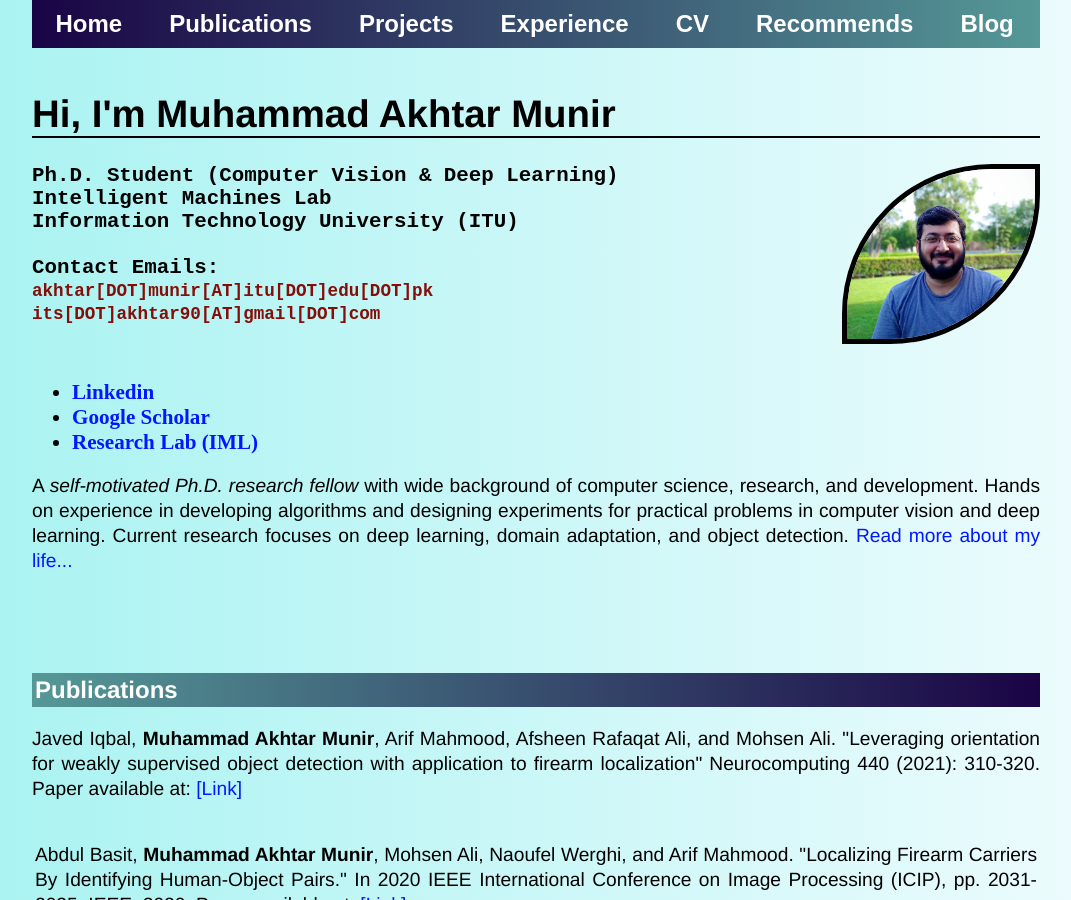
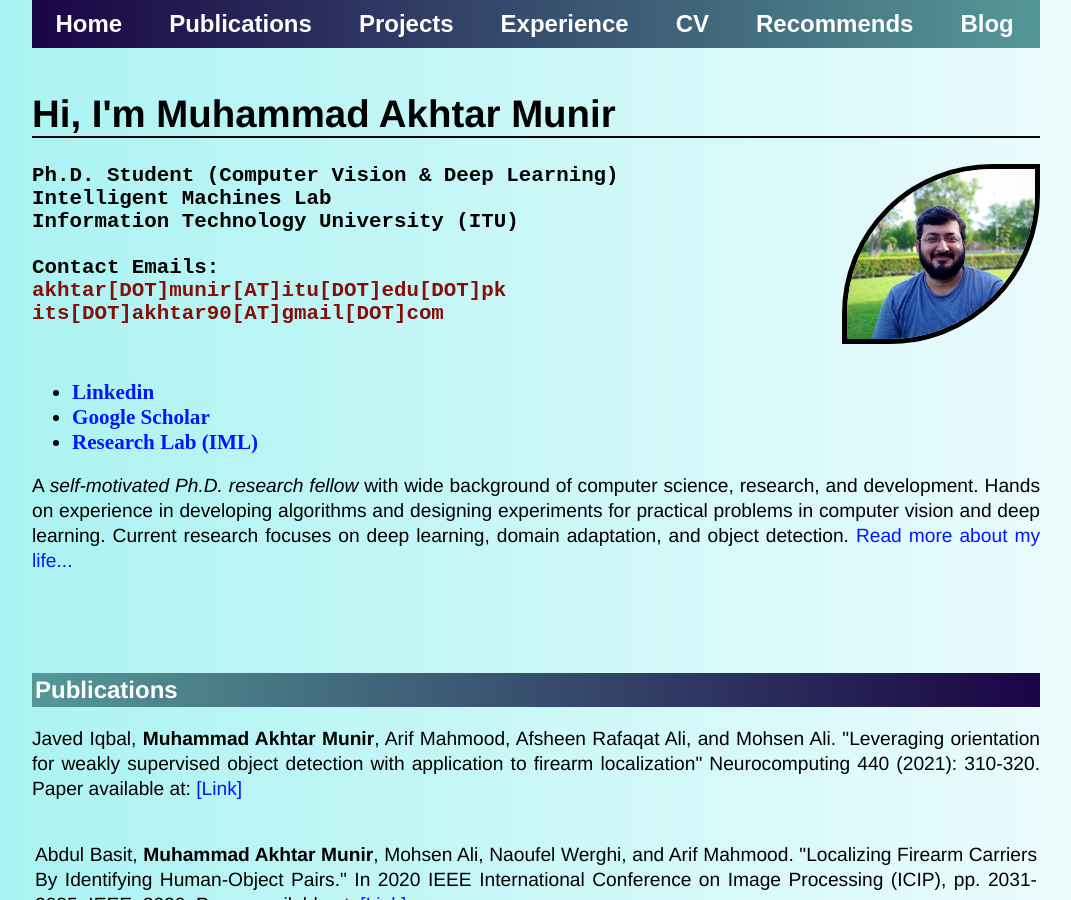
Before and after one commit to akhtarvision/akhtarvision.github.io, a Jekyll site: the page built from index.html, in a window 1280 px wide and 900 px high. Shown: the whole window, without its empty margins (104-1175 px from the left). Built offline with Jekyll 4.4.1, drawn with Linux system fonts in a browser that asks for light colours.

Commit message:
Update index.html

```diff
--- a/index.html
+++ b/index.html
@@ -19,8 +19,8 @@
 		Intelligent Machines Lab<br>
 		Information Technology University (ITU)<br><br>
 		Contact Emails:<br>
-		<span style="font-size:1.1rem; color:#850E08;" class="obfuscate">akhtar[DOT]munir[AT]itu[DOT]edu[DOT]pk</span><br>
-		<span style="font-size:1.1rem; color:#850E08;" class="obfuscate">its[DOT]akhtar90[AT]gmail[DOT]com</span>
+		<span style="color:#850E08;" class="obfuscate">akhtar[DOT]munir[AT]itu[DOT]edu[DOT]pk</span><br>
+		<span style="color:#850E08;" class="obfuscate">its[DOT]akhtar90[AT]gmail[DOT]com</span>
 		</address>
 	<br><br>
 
```
